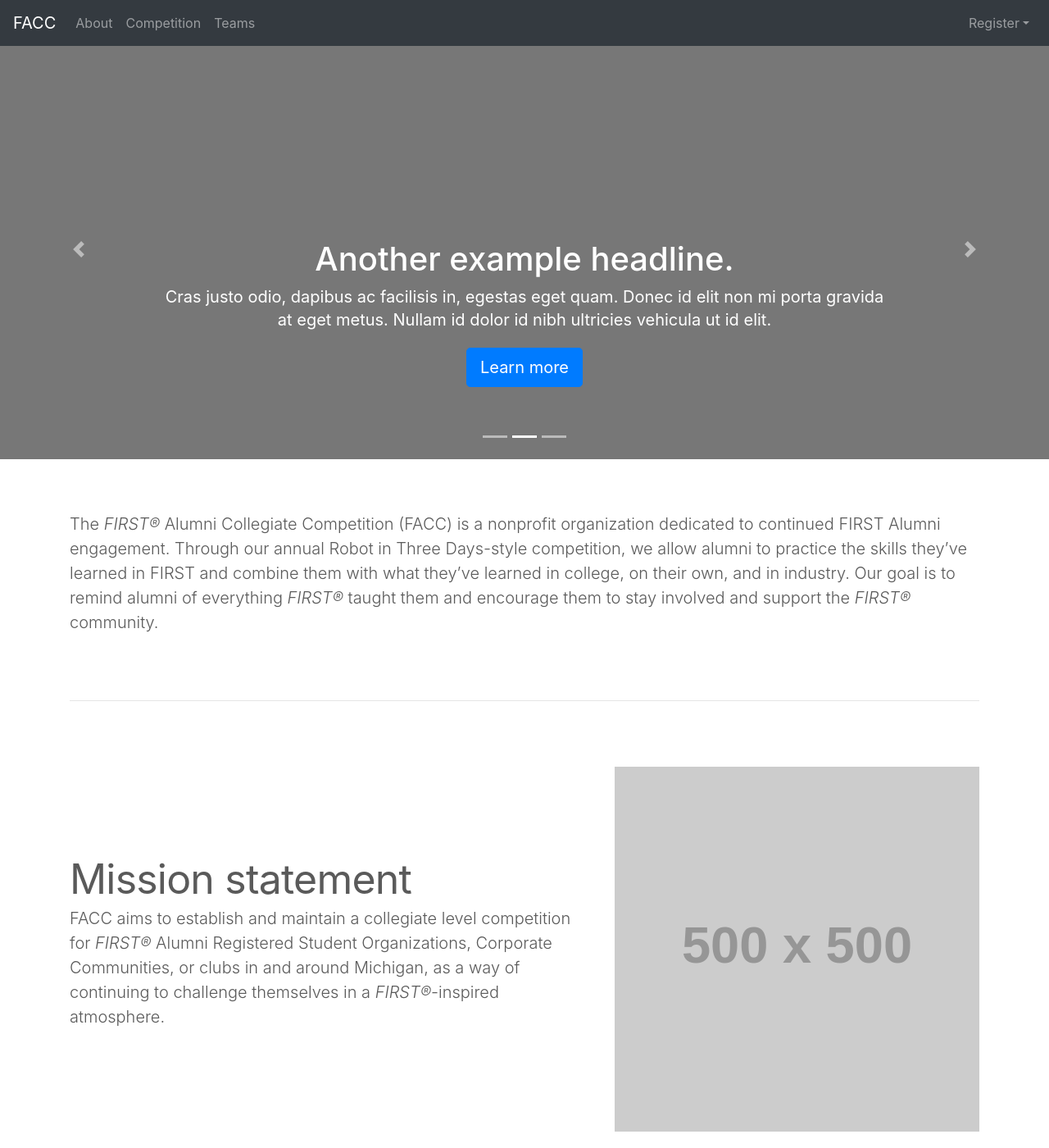
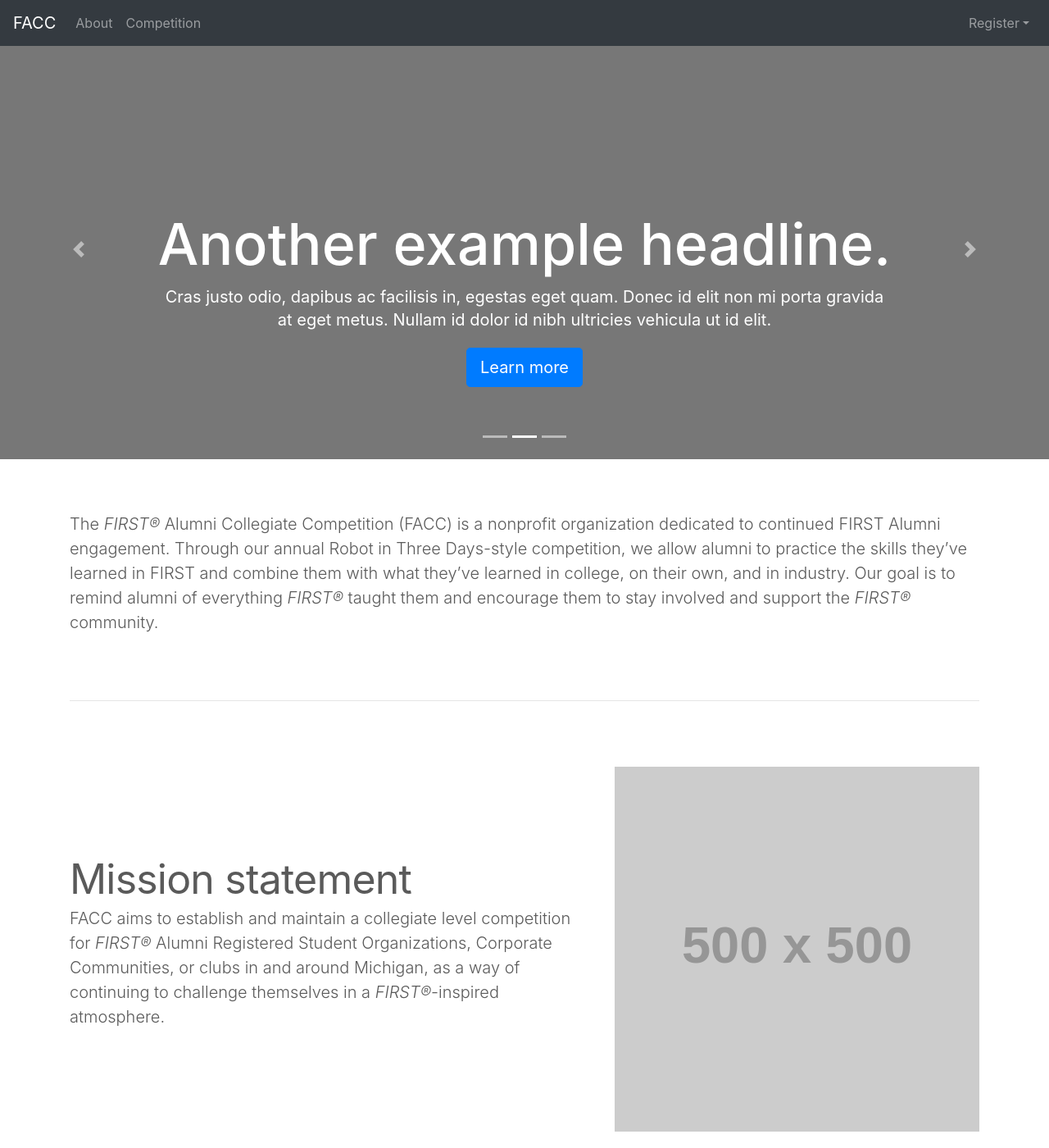
Before and after one commit to FAMNM/facc-website, a Jekyll site: the page built from index.md, in a window 1280 px wide and 1400 px high. Shown: the whole window at 82% size. Built offline with Jekyll 4.4.1, drawn with Linux system fonts in a browser that asks for light colours; nearby versions of some CDN libraries; a script that is not in the unit is left out.

Commit message:
update stylesheet and navbar

```diff
--- a/_includes/navbar.html
+++ b/_includes/navbar.html
@@ -1,19 +1,16 @@
     <header>
       <nav class="navbar navbar-expand-md navbar-dark fixed-top bg-dark">
-        <a class="navbar-brand" href="#">FACC</a>
+        <a class="navbar-brand" href="/">FACC</a>
         <button class="navbar-toggler" type="button" data-toggle="collapse" data-target="#navbarCollapse" aria-controls="navbarCollapse" aria-expanded="false" aria-label="Toggle navigation">
           <span class="navbar-toggler-icon"></span>
         </button>
         <div class="collapse navbar-collapse" id="navbarCollapse">
           <ul class="navbar-nav mr-auto">
             <li class="nav-item">
-              <a class="nav-link" href="#">About</a>
+              <a class="nav-link" href="/about">About</a>
             </li>
             <li class="nav-item">
-              <a class="nav-link" href="#">Competition</a>
-            </li>
-            <li class="nav-item">
-              <a class="nav-link" href="#">Teams</a>
+              <a class="nav-link" href="/competition">Competition</a>
             </li>
           </ul>
           <ul class="navbar-nav mt-2 mt-md-0">
--- a/styles/main.css
+++ b/styles/main.css
@@ -1,6 +1,14 @@
 /* GLOBAL STYLES
 -------------------------------------------------- */
 /* Padding below the footer and lighter body text */
+
+h1 {
+  font-size: 70px;
+}
+
+h2 {
+  font-size: 50px;
+}
 
 body {
   padding-top: 3rem;
@@ -52,6 +60,10 @@
   margin-left: .75rem;
 }
 
+.about {
+  align-content: center;
+}
+
 
 /* Featurettes
 ------------------------- */
```
